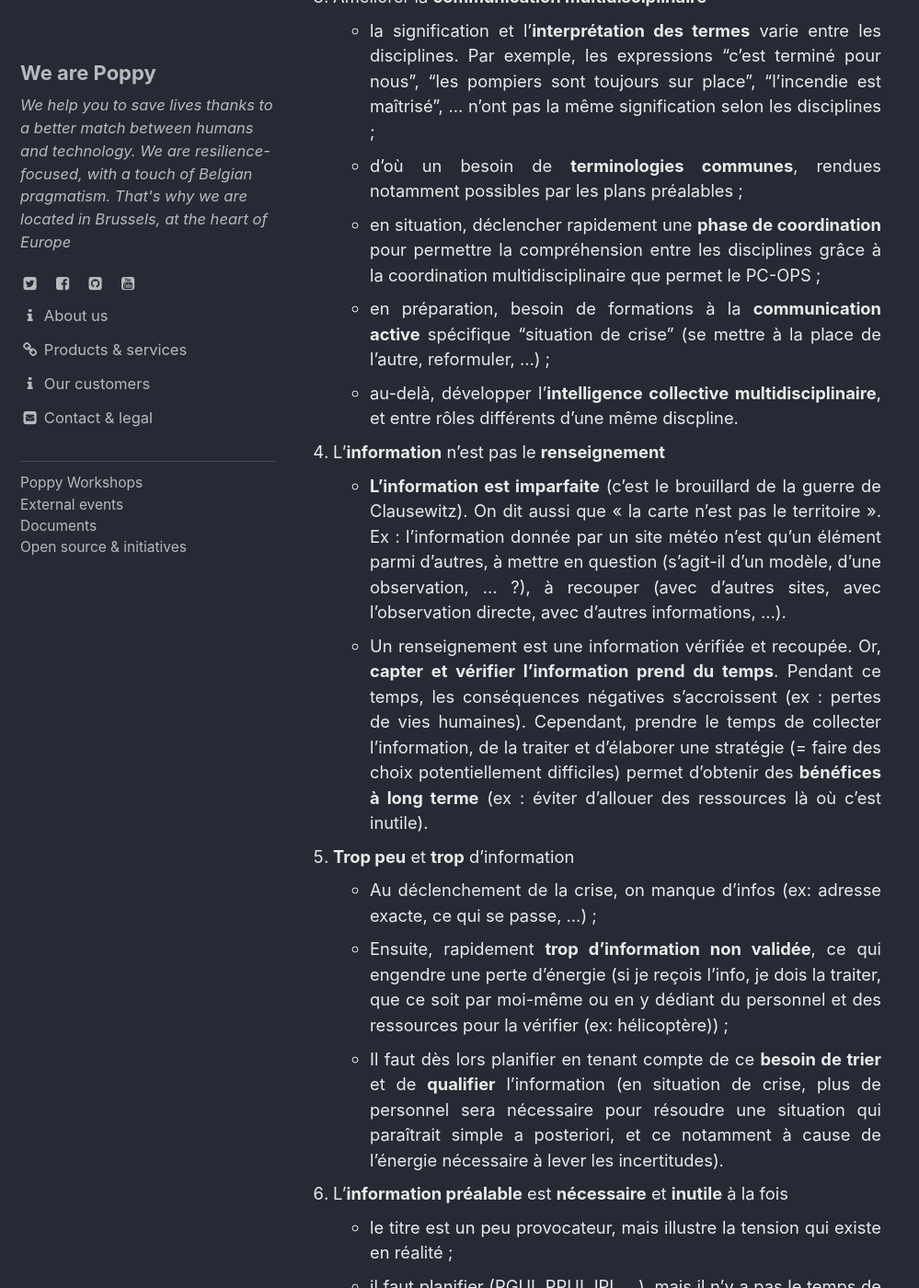
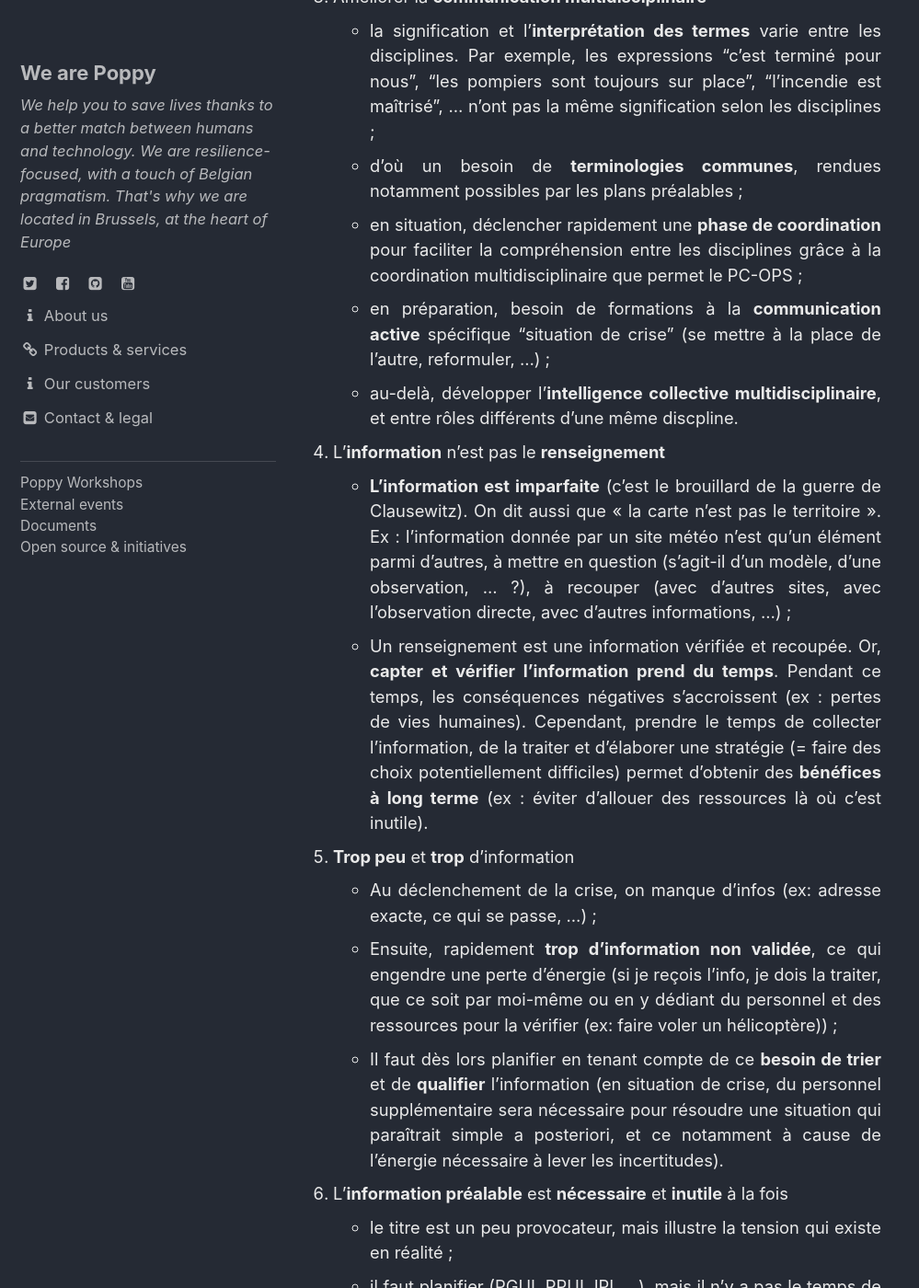
Before and after one commit to ccloquet/ccloquet.github.io, a Jekyll site: the page built from _posts/2019-12-05-workshop_tools.md, in a window 1280 px wide and 1400 px high, scrolled down 1252 px. Shown: the whole window at 92% size, without its empty margins (0-999 px from the left). Built offline with Jekyll 4.4.1, drawn with Linux system fonts in a browser that asks for light colours; cached includes are drawn as plain includes; some of the changed text lies outside the part shown.

Commit message:
Update 2019-12-05-workshop_tools.md

```diff
--- a/_posts/2019-12-05-workshop_tools.md
+++ b/_posts/2019-12-05-workshop_tools.md
@@ -18,24 +18,24 @@ Qu'en ressort-il notamment ?
 2. Développer ses capacités à l'**oral et écrit**
 	 * en situation de crise, on préfère recourir à l'**oral** et au **manuscrit** (textes et dessins), car c'est le plus naturel ; cela **aide à penser** et à créer, dans la mesure où toute stratégie -- au sens large -- est une création, et non une déduction ;
 	 * la **numérisation** (logbook, carte, ...) ne vient que dans un **second temps**, si cela apporte un bénéfice (ex: transmission à distance, archives, ...) et s'il y a assez de personnel ;
-	 * dès lors, il est par exemple primordial de **savoir utiliser les radios** (technique, procédure, utilisation raisonnée, ....) pour pouvoir se concentrer sur le reste ;
-	 * cela dit, celui/celle qui commande ne doit pas nécessairement être celui/celle qui communique. Principe du transmetteur militaire, qui assiste l'officier.
+	 * dès lors, il est par exemple primordial de **savoir utiliser les radios efficacement** (technique, procédure, utilisation raisonnée, ....) pour pouvoir se concentrer sur le reste ;
+	 * cela dit, celui/celle qui commande ne doit pas nécessairement être celui/celle qui communique par radio. Principe du transmetteur militaire, qui assiste l'officier.
 
 3. Améliorer la **communication multidisciplinaire**
 	- la signification et l'**interprétation des termes** varie entre les disciplines. Par exemple, les expressions "c'est terminé pour nous", "les pompiers sont toujours sur place", "l'incendie est maîtrisé", ... n'ont pas la même signification selon les disciplines ;
 	-  d'où un besoin de **terminologies communes**, rendues notamment possibles par les plans préalables ;
-	-  en situation, déclencher rapidement une **phase de coordination** pour permettre la compréhension entre les disciplines grâce à la coordination multidisciplinaire que permet le PC-OPS ;
+	-  en situation, déclencher rapidement une **phase de coordination** pour faciliter la compréhension entre les disciplines grâce à la coordination multidisciplinaire que permet le PC-OPS ;
 	-  en préparation, besoin de formations à la **communication active** spécifique "situation de crise" (se mettre à la place de l'autre, reformuler, ...) ;
 	 - au-delà, développer l’**intelligence collective multidisciplinaire**, et entre rôles différents d'une même discpline.
 
 4. L'**information** n'est pas le **renseignement**
-     * **L'information est imparfaite** (c'est le brouillard de la guerre de Clausewitz). On dit aussi que « la carte n’est pas le territoire ». Ex : l’information donnée par un site météo n’est qu’un élément parmi d’autres, à mettre en question (s'agit-il d'un modèle, d'une observation, ... ?), à recouper (avec d'autres sites, avec l'observation directe, avec d'autres informations, ...).
+     * **L'information est imparfaite** (c'est le brouillard de la guerre de Clausewitz). On dit aussi que « la carte n’est pas le territoire ». Ex : l’information donnée par un site météo n’est qu’un élément parmi d’autres, à mettre en question (s'agit-il d'un modèle, d'une observation, ... ?), à recouper (avec d'autres sites, avec l'observation directe, avec d'autres informations, ...) ;
 	 * Un renseignement est une information vérifiée et recoupée. Or, **capter et vérifier l’information prend du temps**. Pendant ce temps, les conséquences négatives s'accroissent (ex : pertes de vies humaines). Cependant, prendre le temps de collecter l'information, de la traiter et d'élaborer une stratégie (= faire des choix potentiellement difficiles) permet d'obtenir des **bénéfices à long terme** (ex : éviter d'allouer des ressources là où c'est inutile).
 
 5. **Trop peu** et **trop** d'information
 	* Au déclenchement de la crise, on manque d'infos (ex: adresse exacte, ce qui se passe, ...) ;
-	* Ensuite, rapidement **trop d'information non validée**, ce qui engendre une perte d'énergie (si je reçois l'info, je dois la traiter, que ce soit par moi-même ou en y dédiant du personnel et des ressources pour la vérifier (ex: hélicoptère)) ;
-	* Il faut dès lors planifier en tenant compte de ce **besoin de trier** et de **qualifier** l'information (en situation de crise, plus de personnel sera nécessaire pour résoudre une situation qui paraîtrait simple a posteriori, et ce notamment à cause de l'énergie nécessaire à lever les incertitudes).
+	* Ensuite, rapidement **trop d'information non validée**, ce qui engendre une perte d'énergie (si je reçois l'info, je dois la traiter, que ce soit par moi-même ou en y dédiant du personnel et des ressources pour la vérifier (ex: faire voler un hélicoptère)) ;
+	* Il faut dès lors planifier en tenant compte de ce **besoin de trier** et de **qualifier** l'information (en situation de crise, du personnel supplémentaire sera nécessaire pour résoudre une situation qui paraîtrait simple a posteriori, et ce notamment à cause de l'énergie nécessaire à lever les incertitudes).
 
 6. L'**information préalable** est **nécessaire** et **inutile** à la fois
 	* le titre est un peu provocateur, mais illustre la tension qui existe en réalité ;
```
Also changed, not shown: other parts of _posts/2019-12-05-workshop_tools.md (+1 -1 lines).
